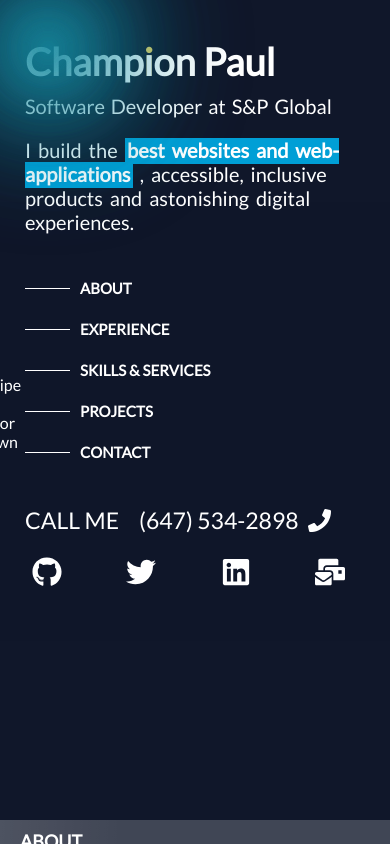
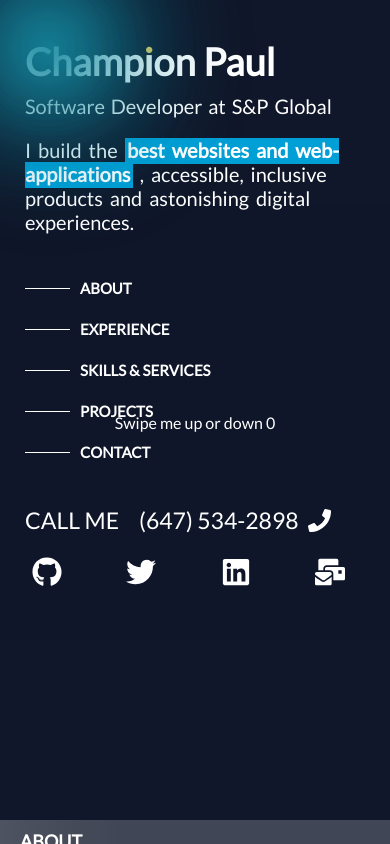
Before and after one commit to paulthechampion/champs-portfolio, a React (Create React App) app: page / in a window 390 px wide. Built offline with nearby package versions, Linux system fonts and the light colour scheme.

Commit message:
getting a little where no where 2

```diff
--- a/src/components/SwipeDetector.js
+++ b/src/components/SwipeDetector.js
@@ -21,16 +21,14 @@ function SwipeDetector() {
     display: 'flex',
     alignItems: 'center',
     justifyContent: 'center',
-    position:'absolute'
-
+    position:'absolute',
+    zIndex:'1'
   };
 
   return (
-    <div style={{position:'fixed', zIndex:1}}>
         <div {...handlers} style={swipeAreaStyle}>
-        Swipe me up or down {number}
+            Swipe me up or down {number}
         </div>
-    </div>
   );
 }
 
--- a/src/styles/rightRail/responsive.css
+++ b/src/styles/rightRail/responsive.css
@@ -48,6 +48,7 @@
         overflow-x: hidden;
         position: absolute;
         top: 0;
+        z-index: 2;
     }
 
     .socials-link {
```
